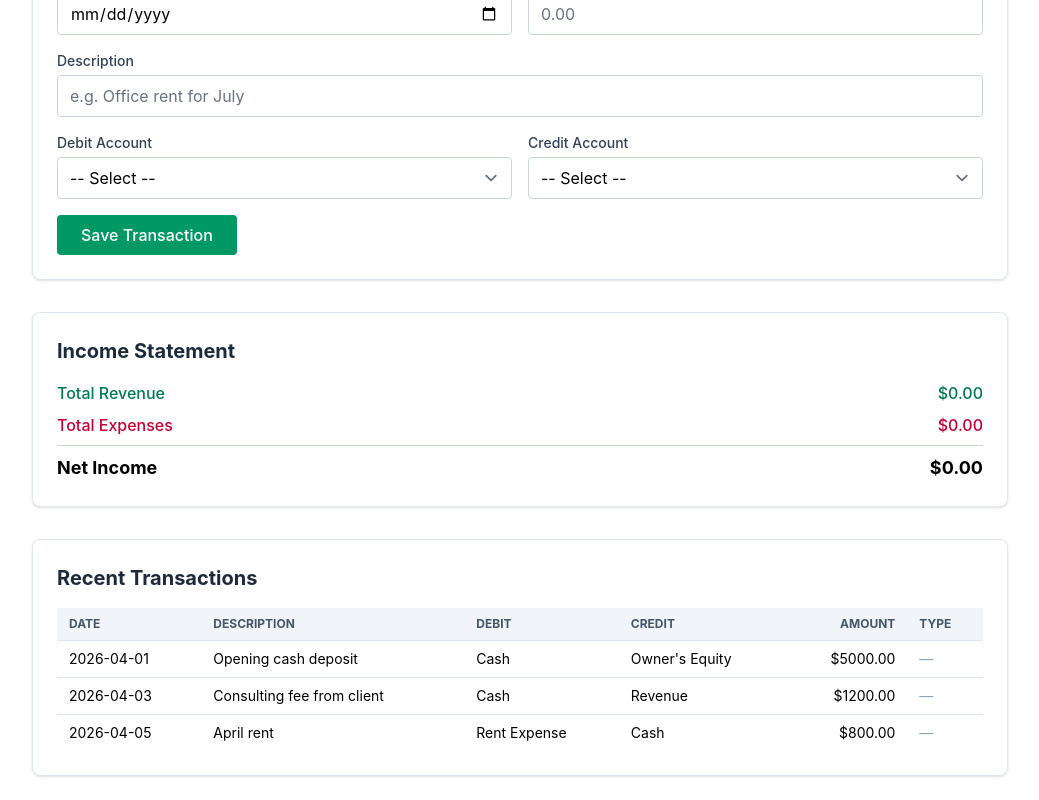
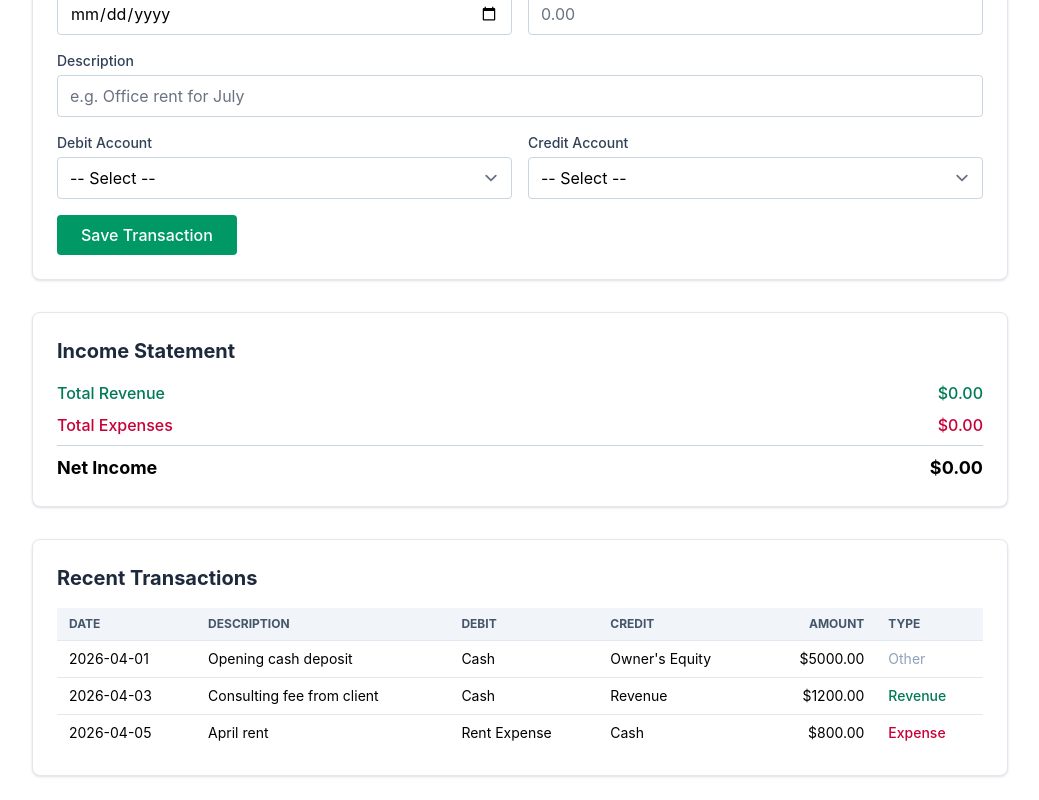
Before and after one commit to talyasharoni51-a11y/final-newbooks, a SvelteKit app: page / in a window 1280 px wide. Shown: the part 233-1033 px from the top of the page, without its empty margins (120-1159 px from the left). Built offline with nearby package versions, Linux system fonts and the light colour scheme.

Commit message:
2.4 - classify function with if/else

```diff
--- a/src/routes/+page.svelte
+++ b/src/routes/+page.svelte
@@ -28,6 +28,17 @@
 			amount: 800
 		}
 	]);
+
+	// Add this INSIDE the <script> block, below the transactions array.
+	function classify(t) {
+		if (t.credit === 'Revenue') {
+			return 'Revenue';
+		} else if (t.debit.includes('Expense')) {
+			return 'Expense';
+		} else {
+			return 'Other';
+		}
+	}
 </script>
 
 <div class="mx-auto max-w-5xl space-y-8 p-6">
@@ -175,7 +186,15 @@
 							<td class="px-3 py-2">{t.debit}</td>
 							<td class="px-3 py-2">{t.credit}</td>
 							<td class="px-3 py-2 text-right">${t.amount.toFixed(2)}</td>
-							<td class="px-3 py-2 text-slate-400">—</td>
+							<td class="px-3 py-2">
+								{#if classify(t) === 'Revenue'}
+									<span class="font-medium text-emerald-700">Revenue</span>
+								{:else if classify(t) === 'Expense'}
+									<span class="font-medium text-rose-700">Expense</span>
+								{:else}
+									<span class="text-slate-400">Other</span>
+								{/if}
+							</td>
 						</tr>
 					{/each}
 				</tbody>
```
